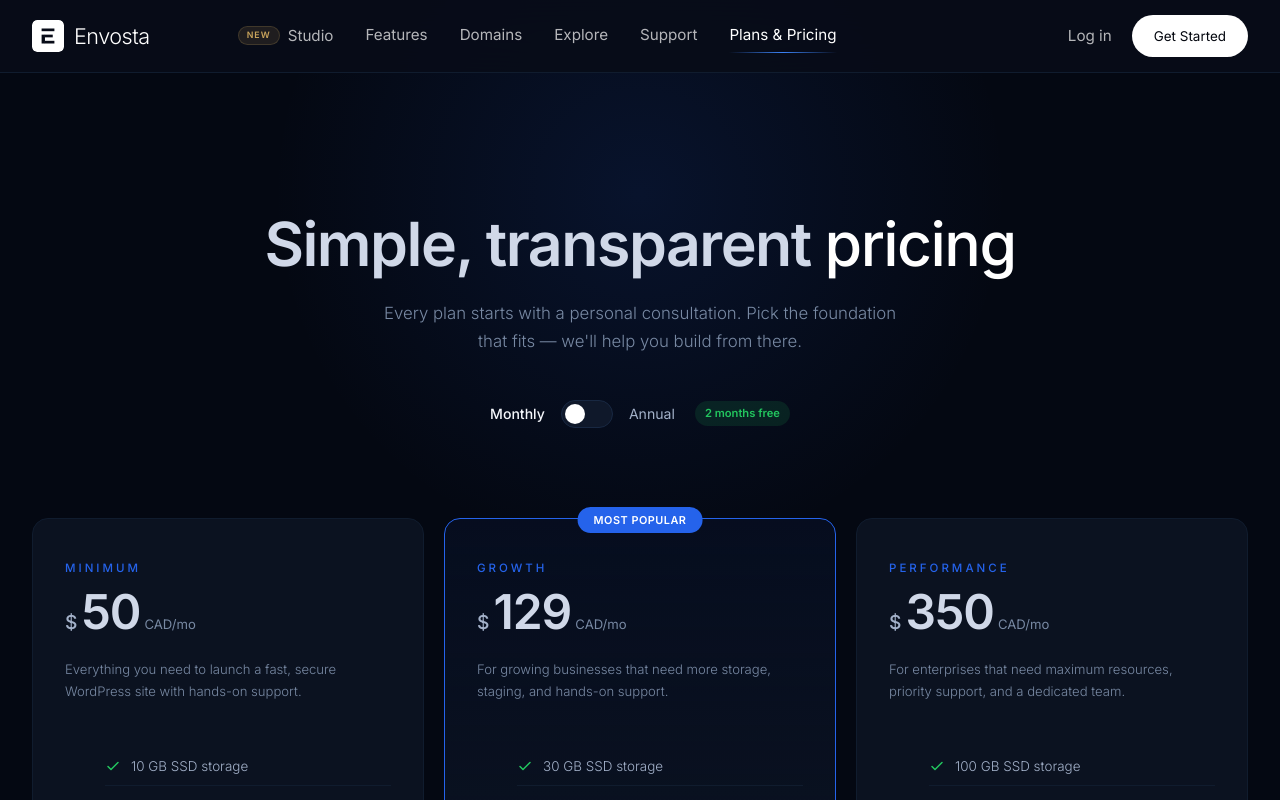
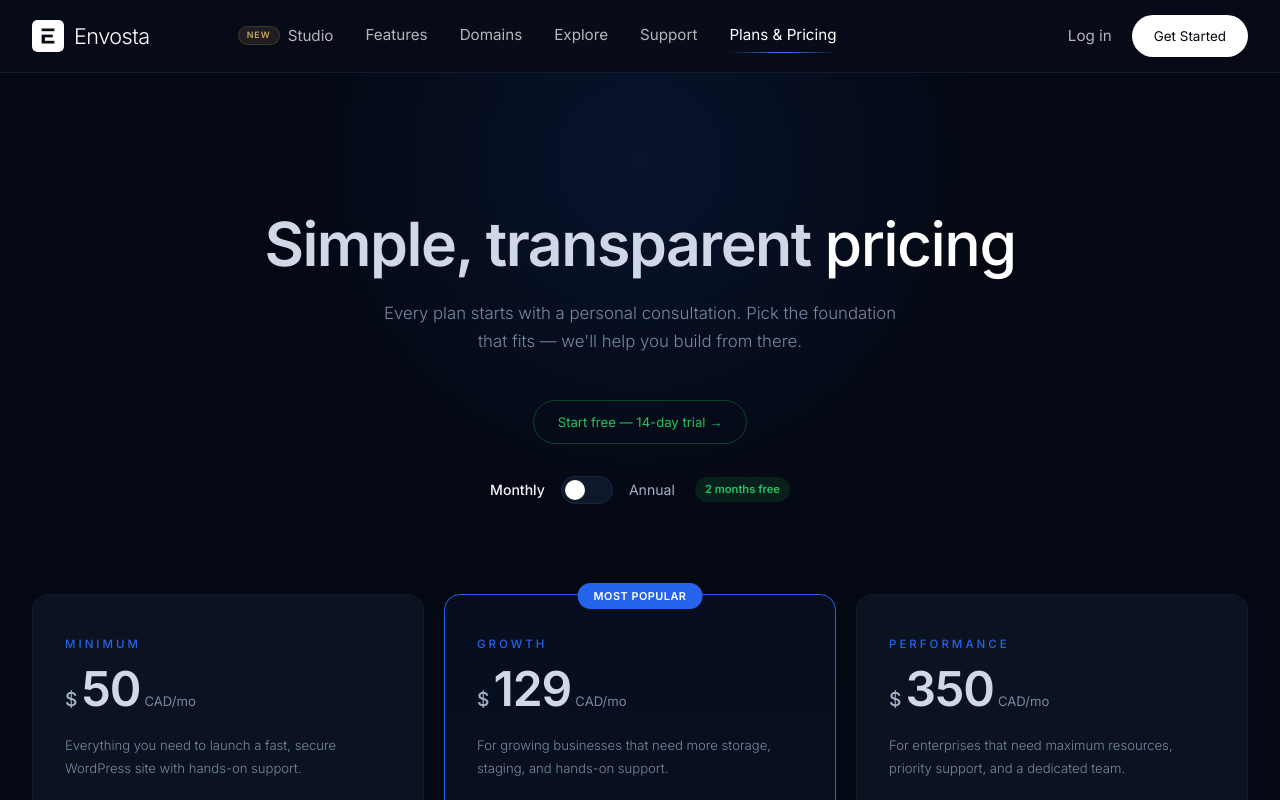
Before and after one commit to GetEnvosta/Envosta-application, a Next.js app: page /pricing in a window 1280 px wide. Shown: the top 800 px of the page. Built offline with nearby package versions, Linux system fonts and the light colour scheme.

Commit message:
Add free trial button to pricing page hero
Green outline button "Start free — 14-day trial →" links to
/get-started (no plan param = trial mode). Positioned between
subtitle and billing toggle.

Co-Authored-By: Claude Opus 4.6 (1M context) <noreply@anthropic.com>

```diff
--- a/src/app/(marketing)/pricing/page.tsx
+++ b/src/app/(marketing)/pricing/page.tsx
@@ -122,6 +122,11 @@ export default function PricingPage() {
         <div className="c">
           <h1 className="rv">Simple, transparent <em>pricing</em></h1>
           <p className="rv">Every plan starts with a personal consultation. Pick the foundation that fits — we&apos;ll help you build from there.</p>
+          <div className="rv" style={{ textAlign: 'center', marginBottom: 32 }}>
+            <a href="/get-started" className="bp" style={{ background: 'transparent', color: '#22c55e', border: '1px solid rgba(34,197,94,.3)', fontSize: '.82rem', padding: '10px 24px' }}>
+              Start free — 14-day trial &rarr;
+            </a>
+          </div>
           <div className="toggle-wrap rv">
             <span className="toggle-label active" id="lbl-monthly">Monthly</span>
             <div className="toggle" id="billing-toggle"></div>
```
